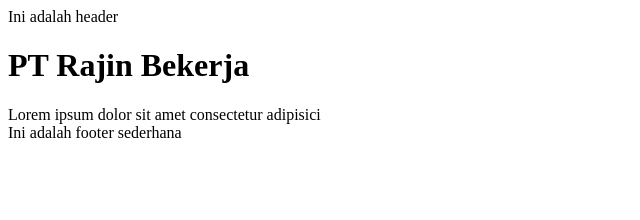
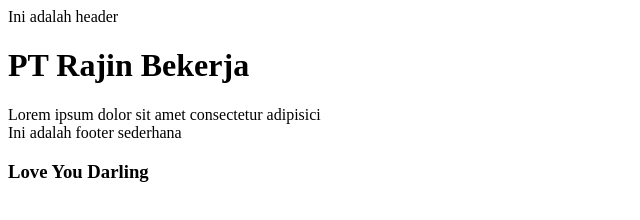
Before and after one commit to silvanusthesia/companyProfile, a plain HTML site: page index.html in a window 1280 px wide. Shown: the whole page, without its empty margins (0-640 px from the left). Drawn offline with Linux system fonts and the light colour scheme.

Commit message:
homepage bagi index

```diff
--- a/index.html
+++ b/index.html
@@ -15,5 +15,7 @@
 
     <footer>Ini adalah footer sederhana</footer>
 
+    <h3>Love You Darling</h3>
+
 </body>
 </html>
```
